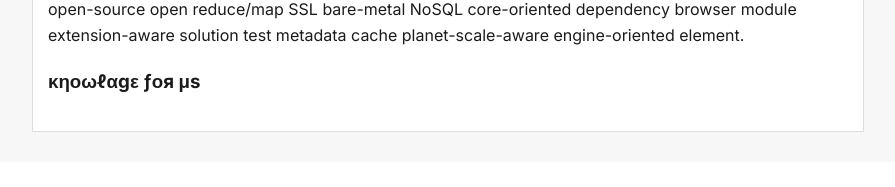
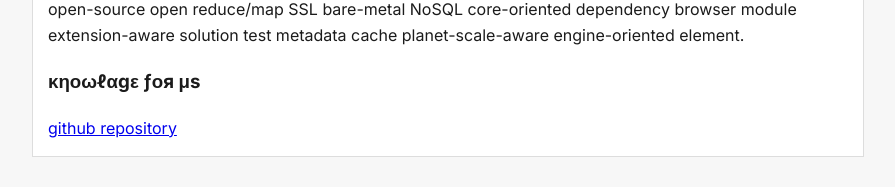
Before and after one commit to avirois/Knowledge4S, a Flask app: page /about in a window 1280 px wide. Shown: the part 953-1140 px from the top of the page, without its empty margins (192-1087 px from the left). Before the commit the page ends 1085 px from the top, so only its background shows below. Run offline with Flask 2, Linux system fonts and the light colour scheme.

Commit message:
BSPM2021T3-196Front : add github link in home page

```diff
--- a/templates/about.html
+++ b/templates/about.html
@@ -26,6 +26,6 @@
     <p> 100, The best deserve 100 no more than that. we used docker jenkins jιяα selenium web scraping with browser drivers and pytest.
 	<p>open-source open reduce/map SSL bare-metal NoSQL core-oriented dependency browser module extension-aware solution test metadata cache planet-scale-aware engine-oriented element.
     <h3>κηοωℓαgε ƒοя μs</h3>
-
+	<a href="https://github.com/avirois/Knowledge4S">github repository</a>
 </article>
 {% endblock %}
```
